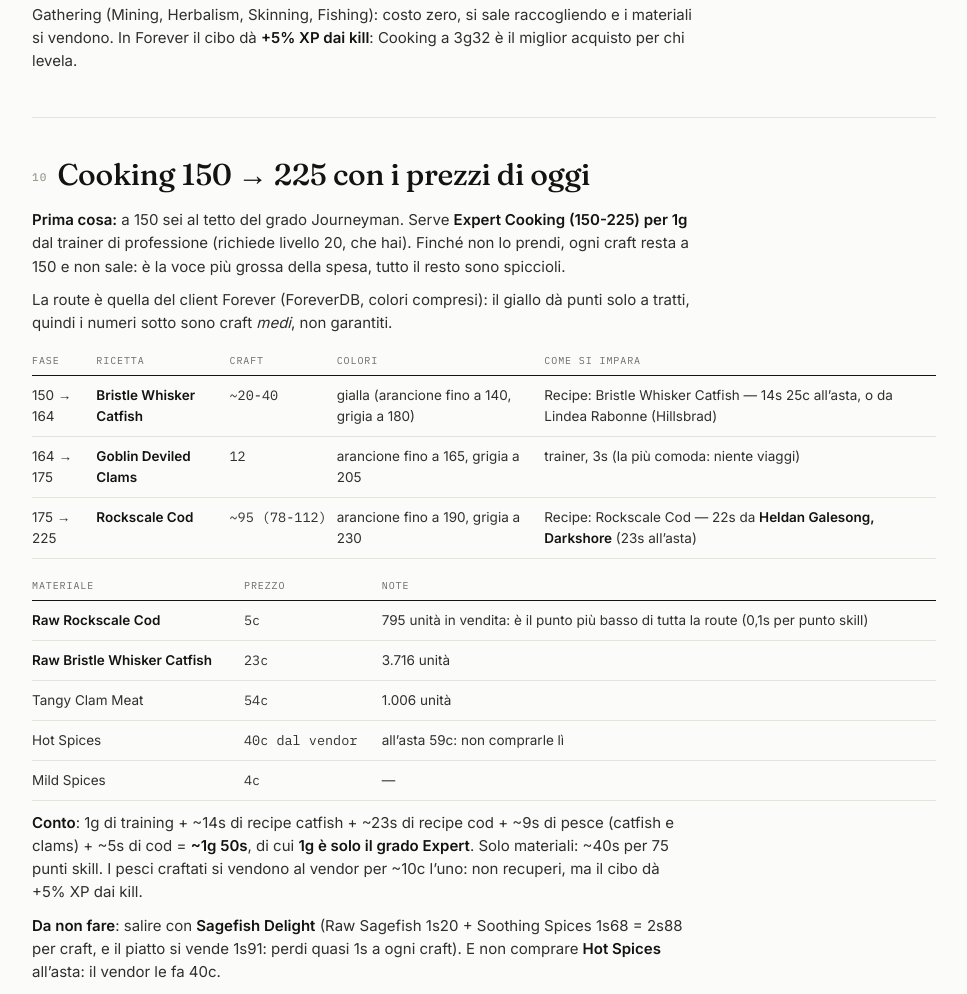
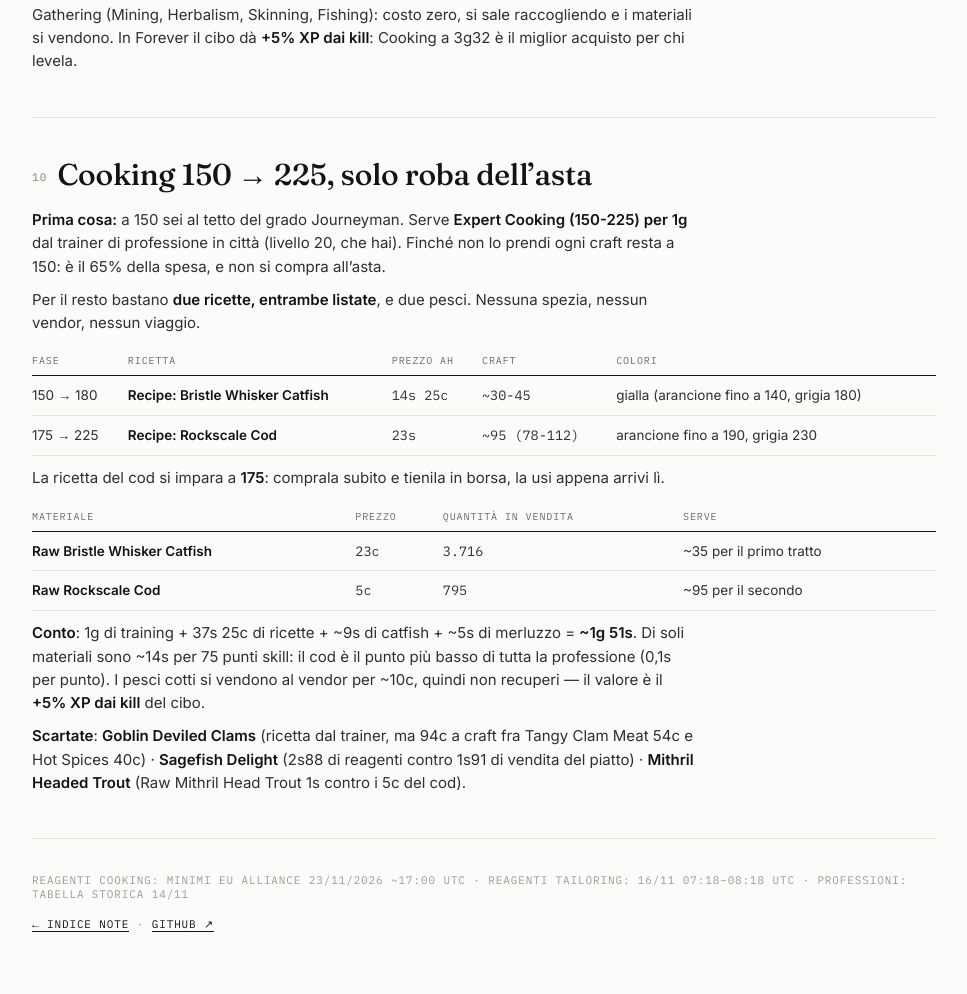
Before and after one commit to devbewill/html-notes, a plain HTML site: page notes/wow-forever-tailoring/index.html in a window 1280 px wide. Shown: the part 5534-6528 px from the top of the page, without its empty margins (156-1123 px from the left). Drawn offline with Linux system fonts and the light colour scheme.

Commit message:
cooking: route 150-225 solo ricette acquistabili in asta (catfish + Rockscale Cod)

```diff
--- a/notes/wow-forever-tailoring/index.html
+++ b/notes/wow-forever-tailoring/index.html
@@ -264,33 +264,30 @@ footer a{color:var(--ink);text-decoration:none;border-bottom:1px solid var(--ink
 </section>
 
 <section id="cooking">
-  <h2><span>10</span>Cooking 150 → 225 con i prezzi di oggi</h2>
-  <p><strong>Prima cosa:</strong> a 150 sei al tetto del grado Journeyman. Serve <strong>Expert Cooking (150-225) per 1g</strong> dal trainer di professione (richiede livello 20, che hai). Finché non lo prendi, ogni craft resta a 150 e non sale: è la voce più grossa della spesa, tutto il resto sono spiccioli.</p>
-  <p>La route è quella del client Forever (ForeverDB, colori compresi): il giallo dà punti solo a tratti, quindi i numeri sotto sono craft <em>medi</em>, non garantiti.</p>
+  <h2><span>10</span>Cooking 150 → 225, solo roba dell’asta</h2>
+  <p><strong>Prima cosa:</strong> a 150 sei al tetto del grado Journeyman. Serve <strong>Expert Cooking (150-225) per 1g</strong> dal trainer di professione in città (livello 20, che hai). Finché non lo prendi ogni craft resta a 150: è il 65% della spesa, e non si compra all’asta.</p>
+  <p>Per il resto bastano <strong>due ricette, entrambe listate</strong>, e due pesci. Nessuna spezia, nessun vendor, nessun viaggio.</p>
   <div class="scroll">
   <table>
-    <thead><tr><th>Fase</th><th>Ricetta</th><th class="num">Craft</th><th>Colori</th><th>Come si impara</th></tr></thead>
+    <thead><tr><th>Fase</th><th>Ricetta</th><th class="num">Prezzo AH</th><th class="num">Craft</th><th>Colori</th></tr></thead>
     <tbody>
-      <tr><td>150 → 164</td><td><strong>Bristle Whisker Catfish</strong></td><td class="num">~20-40</td><td>gialla (arancione fino a 140, grigia a 180)</td><td>Recipe: Bristle Whisker Catfish — 14s 25c all’asta, o da Lindea Rabonne (Hillsbrad)</td></tr>
-      <tr><td>164 → 175</td><td><strong>Goblin Deviled Clams</strong></td><td class="num">12</td><td>arancione fino a 165, grigia a 205</td><td>trainer, 3s (la più comoda: niente viaggi)</td></tr>
-      <tr><td>175 → 225</td><td><strong>Rockscale Cod</strong></td><td class="num">~95 (78-112)</td><td>arancione fino a 190, grigia a 230</td><td>Recipe: Rockscale Cod — 22s da <strong>Heldan Galesong, Darkshore</strong> (23s all’asta)</td></tr>
+      <tr><td>150 → 180</td><td><strong>Recipe: Bristle Whisker Catfish</strong></td><td class="num">14s 25c</td><td class="num">~30-45</td><td>gialla (arancione fino a 140, grigia 180)</td></tr>
+      <tr><td>175 → 225</td><td><strong>Recipe: Rockscale Cod</strong></td><td class="num">23s</td><td class="num">~95 (78-112)</td><td>arancione fino a 190, grigia 230</td></tr>
     </tbody>
   </table>
   </div>
+  <p>La ricetta del cod si impara a <strong>175</strong>: comprala subito e tienila in borsa, la usi appena arrivi lì.</p>
   <div class="scroll">
   <table>
-    <thead><tr><th>Materiale</th><th class="num">Prezzo</th><th>Note</th></tr></thead>
+    <thead><tr><th>Materiale</th><th class="num">Prezzo</th><th class="num">Quantità in vendita</th><th>Serve</th></tr></thead>
     <tbody>
-      <tr><td><strong>Raw Rockscale Cod</strong></td><td class="num">5c</td><td>795 unità in vendita: è il punto più basso di tutta la route (0,1s per punto skill)</td></tr>
-      <tr><td><strong>Raw Bristle Whisker Catfish</strong></td><td class="num">23c</td><td>3.716 unità</td></tr>
-      <tr><td>Tangy Clam Meat</td><td class="num">54c</td><td>1.006 unità</td></tr>
-      <tr><td>Hot Spices</td><td class="num">40c dal vendor</td><td>all’asta 59c: non comprarle lì</td></tr>
-      <tr><td>Mild Spices</td><td class="num">4c</td><td>—</td></tr>
+      <tr><td><strong>Raw Bristle Whisker Catfish</strong></td><td class="num">23c</td><td class="num">3.716</td><td>~35 per il primo tratto</td></tr>
+      <tr><td><strong>Raw Rockscale Cod</strong></td><td class="num">5c</td><td class="num">795</td><td>~95 per il secondo</td></tr>
     </tbody>
   </table>
   </div>
-  <p><strong>Conto</strong>: 1g di training + ~14s di recipe catfish + ~23s di recipe cod + ~9s di pesce (catfish e clams) + ~5s di cod = <strong>~1g 50s</strong>, di cui <strong>1g è solo il grado Expert</strong>. Solo materiali: ~40s per 75 punti skill. I pesci craftati si vendono al vendor per ~10c l’uno: non recuperi, ma il cibo dà +5% XP dai kill.</p>
-  <p><strong>Da non fare</strong>: salire con <strong>Sagefish Delight</strong> (Raw Sagefish 1s20 + Soothing Spices 1s68 = 2s88 per craft, e il piatto si vende 1s91: perdi quasi 1s a ogni craft). E non comprare <strong>Hot Spices</strong> all’asta: il vendor le fa 40c.</p>
+  <p><strong>Conto</strong>: 1g di training + 37s 25c di ricette + ~9s di catfish + ~5s di merluzzo = <strong>~1g 51s</strong>. Di soli materiali sono ~14s per 75 punti skill: il cod è il punto più basso di tutta la professione (0,1s per punto). I pesci cotti si vendono al vendor per ~10c, quindi non recuperi — il valore è il <strong>+5% XP dai kill</strong> del cibo.</p>
+  <p><strong>Scartate</strong>: <strong>Goblin Deviled Clams</strong> (ricetta dal trainer, ma 94c a craft fra Tangy Clam Meat 54c e Hot Spices 40c) · <strong>Sagefish Delight</strong> (2s88 di reagenti contro 1s91 di vendita del piatto) · <strong>Mithril Headed Trout</strong> (Raw Mithril Head Trout 1s contro i 5c del cod).</p>
 </section>
 
 <footer>
```
